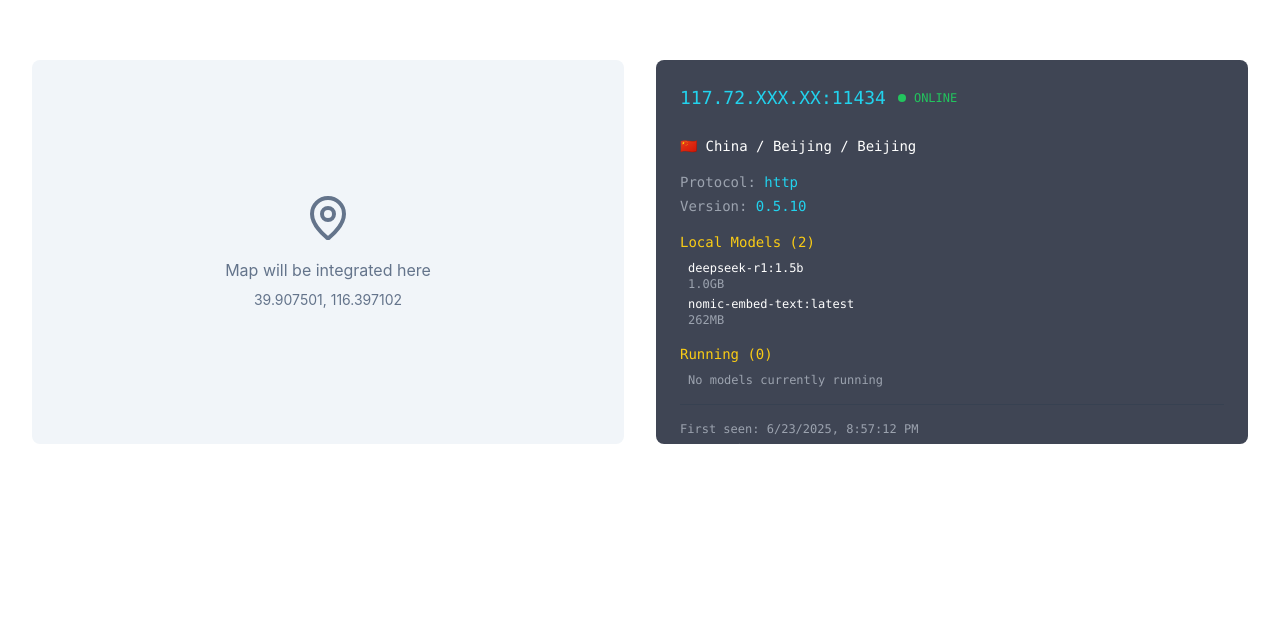
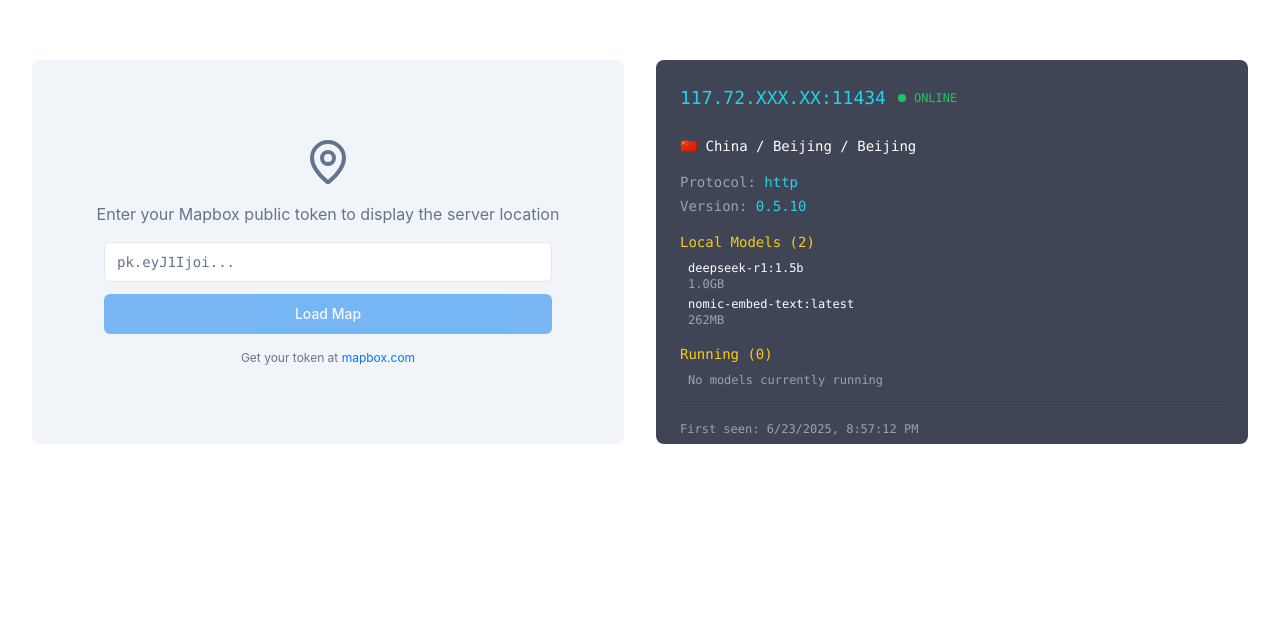
Before and after one commit to nileshevrywhr/sarcastic-react-starter-kit, a React (Vite) app: page / in a window 1280 px wide. Shown: the part 787-1426 px from the top of the page. Built offline with nearby package versions, Linux system fonts and the light colour scheme.

Commit message:
Add map API integration
Integrate a map API to dynamically populate the map in the LocationInfo component based on latitude and longitude data.

```diff
--- a/package.json
+++ b/package.json
@@ -47,6 +47,7 @@
     "embla-carousel-react": "^8.3.0",
     "input-otp": "^1.2.4",
     "lucide-react": "^0.462.0",
+    "mapbox-gl": "^3.13.0",
     "next-themes": "^0.3.0",
     "react": "^18.3.1",
     "react-day-picker": "^8.10.1",
--- a/src/components/LocationInfo.tsx
+++ b/src/components/LocationInfo.tsx
@@ -1,5 +1,5 @@
-
 import { MapPin } from "lucide-react";
+import Map from "./Map";
 
 const LocationInfo = () => {
   const serverData = {
@@ -44,16 +44,13 @@ const LocationInfo = () => {
   return (
     <section className="container py-24">
       <div className="grid grid-cols-1 lg:grid-cols-2 gap-8 items-start">
-        {/* Map Placeholder */}
-        <div className="bg-muted rounded-lg h-96 flex items-center justify-center">
-          <div className="text-center">
-            <MapPin className="h-12 w-12 mx-auto mb-4 text-muted-foreground" />
-            <p className="text-muted-foreground">Map will be integrated here</p>
-            <p className="text-sm text-muted-foreground mt-2">
-              {serverData.latitude}, {serverData.longitude}
-            </p>
-          </div>
-        </div>
+        {/* Map with API Integration */}
+        <Map
+          latitude={serverData.latitude}
+          longitude={serverData.longitude}
+          city={serverData.city}
+          country={serverData.country_name}
+        />
 
         {/* Server Information */}
         <div className="bg-slate-900/80 dark:bg-slate-900/90 backdrop-blur-sm text-white p-6 rounded-lg font-mono text-sm h-96 overflow-y-auto">
--- /dev/null
+++ b/src/components/Map.tsx
@@ -0,0 +1,110 @@
+
+import React, { useEffect, useRef, useState } from 'react';
+import mapboxgl from 'mapbox-gl';
+import 'mapbox-gl/dist/mapbox-gl.css';
+import { Button } from "@/components/ui/button";
+import { Input } from "@/components/ui/input";
+import { MapPin } from "lucide-react";
+
+interface MapProps {
+  latitude: string;
+  longitude: string;
+  city: string;
+  country: string;
+}
+
+const Map = ({ latitude, longitude, city, country }: MapProps) => {
+  const mapContainer = useRef<HTMLDivElement>(null);
+  const map = useRef<mapboxgl.Map | null>(null);
+  const [accessToken, setAccessToken] = useState<string>('');
+  const [isTokenSet, setIsTokenSet] = useState<boolean>(false);
+
+  const initializeMap = () => {
+    if (!mapContainer.current || !accessToken) return;
+
+    try {
+      mapboxgl.accessToken = accessToken;
+
+      map.current = new mapboxgl.Map({
+        container: mapContainer.current,
+        style: 'mapbox://styles/mapbox/light-v11',
+        center: [Number(longitude), Number(latitude)],
+        zoom: 10,
+      });
+
+      // Add marker for server location
+      new mapboxgl.Marker({
+        color: '#10b981', // green color to match the theme
+      })
+        .setLngLat([Number(longitude), Number(latitude)])
+        .setPopup(
+          new mapboxgl.Popup({ offset: 25 })
+            .setHTML(`<div class="p-2"><strong>${city}, ${country}</strong><br/>Server Location</div>`)
+        )
+        .addTo(map.current);
+
+      // Add navigation controls
+      map.current.addControl(new mapboxgl.NavigationControl(), 'top-right');
+
+      setIsTokenSet(true);
+    } catch (error) {
+      console.error('Error initializing map:', error);
+    }
+  };
+
+  useEffect(() => {
+    if (accessToken && !isTokenSet) {
+      initializeMap();
+    }
+
+    return () => {
+      map.current?.remove();
+    };
+  }, [accessToken, latitude, longitude]);
+
+  if (!isTokenSet) {
+    return (
+      <div className="bg-muted rounded-lg h-96 flex flex-col items-center justify-center p-6">
+        <MapPin className="h-12 w-12 mb-4 text-muted-foreground" />
+        <p className="text-muted-foreground mb-4 text-center">
+          Enter your Mapbox public token to display the server location
+        </p>
+        <div className="w-full max-w-md space-y-3">
+          <Input
+            type="text"
+            placeholder="pk.eyJ1Ijoi..."
+            value={accessToken}
+            onChange={(e) => setAccessToken(e.target.value)}
+            className="font-mono text-sm"
+          />
+          <Button
+            onClick={initializeMap}
+            disabled={!accessToken}
+            className="w-full"
+          >
+            Load Map
+          </Button>
+        </div>
+        <p className="text-xs text-muted-foreground mt-4 text-center">
+          Get your token at{' '}
+          <a
+            href="https://mapbox.com/"
+            target="_blank"
+            rel="noopener noreferrer"
+            className="text-primary hover:underline"
+          >
+            mapbox.com
+          </a>
+        </p>
+      </div>
+    );
+  }
+
+  return (
+    <div className="bg-muted rounded-lg h-96 overflow-hidden">
+      <div ref={mapContainer} className="w-full h-full" />
+    </div>
+  );
+};
+
+export default Map;
```
Also changed, not shown: 1 other file (tests, documents, lock files or other folders).
